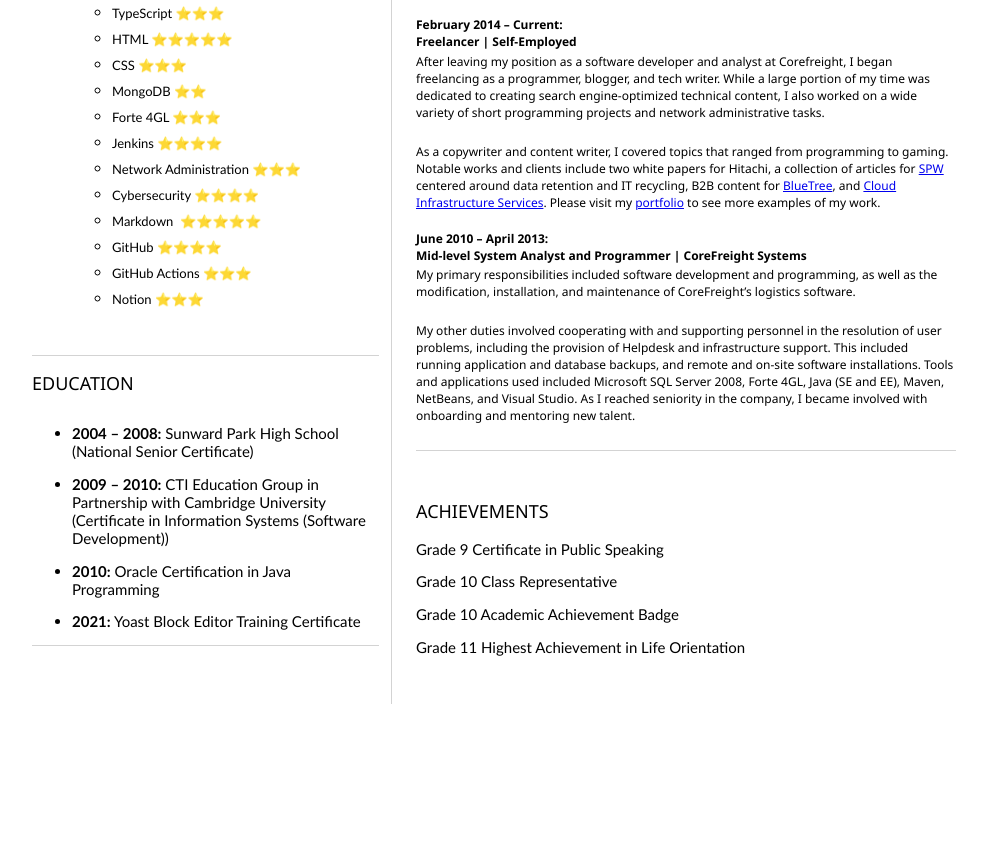
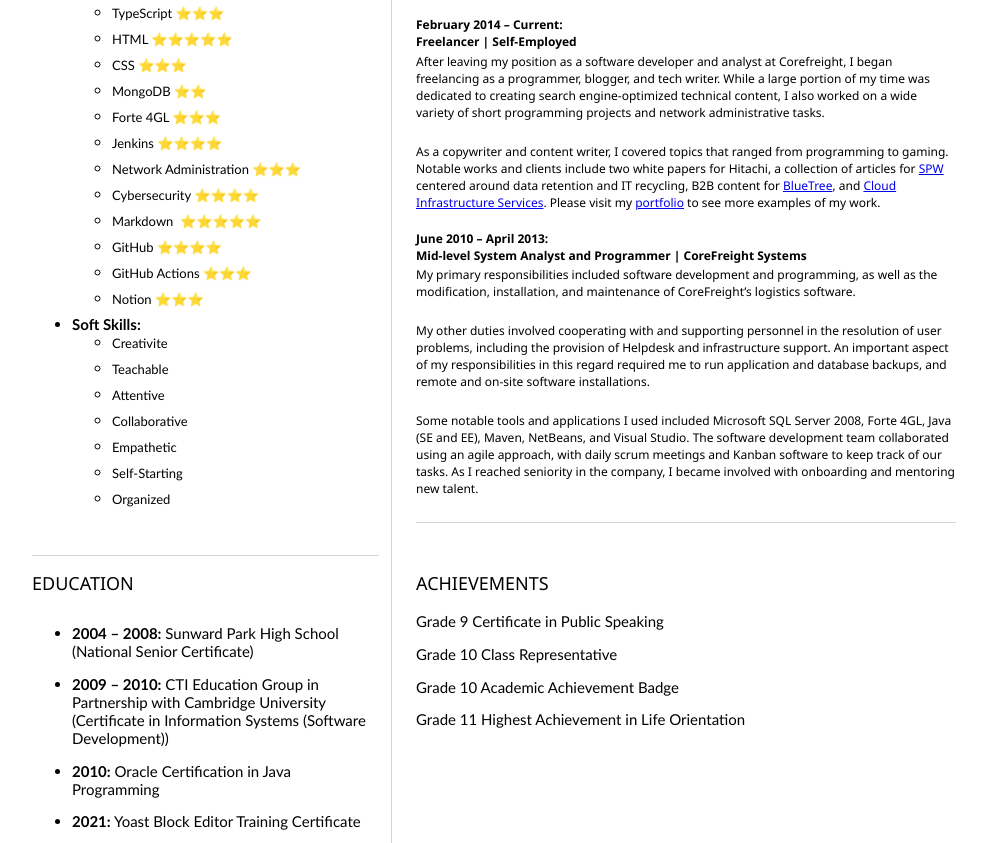
Before and after one commit to OrigamiFolds/resume, a plain HTML site: page index.html in a window 1280 px wide. Shown: the part 972-1815 px from the top of the page, without its empty margins (152-1137 px from the left). Before the commit the page ends 1676 px from the top, so only its background shows below. Drawn offline with Linux system fonts and the light colour scheme.

Commit message:
Updated Objective and Phone Number

```diff
--- a/index.html
+++ b/index.html
@@ -111,6 +111,7 @@
                                 <span style="font-size:13px;font-family:Calibri;">Open Office:&nbsp;</span><span
                                     style='font-size:13px;font-family:"Segoe UI Emoji",sans-serif;'>⭐⭐⭐⭐⭐</span>
                             </li>
+
                         </ul>
                     </li>
                 </ul>
@@ -215,6 +216,41 @@
                         </ul>
                     </li>
                 </ul>
+                <ul style="margin-bottom:0in;margin-top:0in;" type="disc">
+                    <li
+                        style='margin-top:0in;margin-right:0in;margin-bottom:     6.0pt;margin-left:0in;font-size:15px;font-family:"Calibri",sans-serif;color:black;'>
+                        <strong>Soft Skills:</strong>
+                        <ul style="margin-bottom:0in;margin-top:0in;" type="circle">
+                            <li
+                                style="margin-top: 0in;margin-right: 0in;font-size:15px;font-family: Calibri, sans-serif;color: black;margin-bottom: 6pt;">
+                                <span style="font-size:13px;font-family:Calibri;">Creativite</span>
+                            </li>
+                            <li
+                                style="margin-top: 0in;margin-right: 0in;font-size:15px;font-family: Calibri, sans-serif;color: black;margin-bottom: 6pt;">
+                                <span style="font-size:13px;font-family:Calibri;">Teachable</span>                            </li>
+                            <li
+                                style="margin-top: 0in;margin-right: 0in;font-size:15px;font-family: Calibri, sans-serif;color: black;margin-bottom: 6pt;">
+                                <span style="font-size:13px;font-family:Calibri;">Attentive </span>
+                            </li>
+                            <li
+                                style="margin-top: 0in;margin-right: 0in;font-size:15px;font-family: Calibri, sans-serif;color: black;margin-bottom: 6pt;">
+                                <span style="font-size:13px;font-family:Calibri;">Collaborative </span>
+                            </li>
+                            <li
+                                style="margin-top: 0in;margin-right: 0in;font-size:15px;font-family: Calibri, sans-serif;color: black;margin-bottom: 6pt;">
+                                <span style="font-size:13px;font-family:Calibri;">Empathetic </span>
+                            </li>
+                            <li
+                                style="margin-top: 0in;margin-right: 0in;font-size:15px;font-family: Calibri, sans-serif;color: black;margin-bottom: 6pt;">
+                                <span style="font-size:13px;font-family:Calibri;">Self-Starting </span>
+                            </li>
+                            <li
+                                style="margin-top: 0in;margin-right: 0in;font-size:15px;font-family: Calibri, sans-serif;color: black;margin-bottom: 6pt;">
+                                <span style="font-size:13px;font-family:Calibri;">Organized </span>
+                            </li>
+                        </ul>
+                    </li>
+                </ul>
 
 
             </section>
@@ -249,7 +285,7 @@
             <section>
                 <h2>OBJECTIVE</h2>
                 <br>
-                <p>Making technology more accessible and easier to use is the driving principle connecting my work as a software developer and technical writer.
+                <p>As both a software developer and tech writer, I’ve found that making technology more accessible and easier to use has been the driving principle connecting my work.
                     It’s pushed me to pursue projects, build tools, and write content that caters to people from various backgrounds (tech and non-tech), skill levels, and neurotypes. </p><br>
                 <p>While I believe in writing clear, self-documenting code, I recognize it isn’t always enough to let the code speak for itself.
                      As such, I also believe it’s important that software should be well-annotated and accompanied by comprehensive, well-written documentation.</p>
@@ -314,13 +350,14 @@
                 <br>
                 <strong>Mid-level System Analyst and Programmer | CoreFreight Systems</strong>
                 <p>My primary responsibilities included software development and programming, as well as the
-                    modification, installation, and maintenance of CoreFreight&rsquo;s logistics software.</p><br>
-                <p>My other duties involved cooperating with and supporting personnel in the resolution of user
-                    problems, including the provision of Helpdesk and infrastructure support. This included running
-                    application and database backups, and remote and on-site software installations. Tools and
-                    applications used included Microsoft SQL Server 2008, Forte 4GL, Java (SE and EE), Maven, NetBeans,
-                    and Visual Studio. As I reached seniority in the company, I became involved with onboarding and
-                    mentoring new talent.</p><br>
+                    modification, installation, and maintenance of CoreFreight&rsquo;s logistics software.
+                </p><br>
+                <p>My other duties involved cooperating with and supporting personnel in the resolution of user problems, including the provision of Helpdesk and infrastructure support.
+                    An important aspect of my responsibilities in this regard required me to run application and database backups, and remote and on-site software installations.
+                </p><br>
+                <p>Some notable tools and applications I used included Microsoft SQL Server 2008, Forte 4GL, Java (SE and EE), Maven, NetBeans, and Visual Studio.
+                    The software development team collaborated using an agile approach, with daily scrum meetings and Kanban software to keep track of our tasks. As I reached seniority in the company, I became involved with onboarding and mentoring new talent.
+                </p><br>
                 <hr>
 
             </section>
```
Also changed, not shown: 1 other file.
